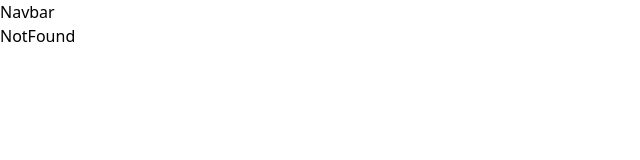
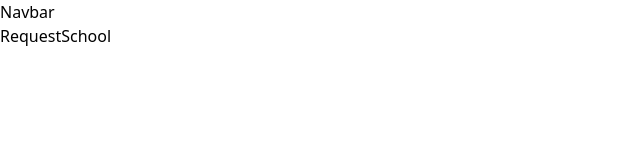
Before and after one commit to chrisj117/CS-472-GROUP-2-PROJECT, a React (Vite) app in the folder web/: page /request-school in a window 1280 px wide. Shown: the top 160 px of the page, without its empty margins (0-640 px from the left). Built offline with nearby package versions, Linux system fonts and the light colour scheme.

Commit message:
Edit files down to what we use in routes. Outlined routes in main.jsx

```diff
--- a/web/src/App.jsx
+++ /dev/null
@@ -1,24 +0,0 @@
-import { useState, useEffect } from 'react'
-import { Route, Routes } from 'react-router-dom'
-import Home from './pages/Home'
-import NotFound from './pages/NotFound'
-import RequestASchool from './pages/RequestASchool'
-import About from './pages/About'
-import Navbar from './components/Navbar'
-
-function App() {
-  return (
-    <main className="max-w-screen-2xl mx-auto py-8">
-      <Navbar />
-
-      <Routes>
-        <Route path="/" element={<Home />} />
-        <Route path="/about" element={<About />} />
-        <Route path="/request-a-school" element={<RequestASchool />} />
-        <Route path="*" element={<NotFound />} />
-      </Routes>
-    </main>
-  )
-}
-
-export default App
--- a/web/src/main.jsx
+++ b/web/src/main.jsx
@@ -1,13 +1,46 @@
-import React from 'react'
-import ReactDOM from 'react-dom/client'
-import App from './App.jsx'
-import {BrowserRouter } from 'react-router-dom'
-import './index.css'
+import React from 'react';
+import ReactDOM from 'react-dom/client';
+import { RouterProvider, createBrowserRouter } from 'react-router-dom';
+import './index.css';
+
+import Root from './pages/Root.jsx';
+import NotFound from './pages/NotFound.jsx';
+import School from './pages/School.jsx';
+import About from './pages/About.jsx';
+import RequestSchool from './pages/RequestSchool';
+import Course from './pages/Course';
+import Review from './pages/Review';
+
+const router = createBrowserRouter([
+  {
+    path: '/',
+    element: <Root />,
+    errorElement: <NotFound />,
+    children: [
+      { path: 'about', element: <About /> },
+      { path: 'request-school', element: <RequestSchool /> },
+      {
+        path: 'schools/:schoolId',
+        element: <School />,
+        children: [
+          {
+            path: 'courses/:courseId',
+            element: <Course />,
+            children: [
+              {
+                path: 'review',
+                element: <Review />,
+              },
+            ],
+          },
+        ],
+      },
+    ],
+  },
+]);
 
 ReactDOM.createRoot(document.getElementById('root')).render(
-  // <React.StrictMode>
-  <BrowserRouter>
-    <App />
-  </BrowserRouter>
-  // </React.StrictMode>,
-)
+  <React.StrictMode>
+    <RouterProvider router={router} />
+  </React.StrictMode>
+);
--- a/web/src/pages/CourseProfessor.jsx
+++ /dev/null
@@ -1,6 +0,0 @@
-const CourseProfessor = () => {
-  return (
-    <div>CourseProfessor</div>
-  )
-}
-export default CourseProfessor
--- a/web/src/pages/CourseProfessorReview.jsx
+++ /dev/null
@@ -1,6 +0,0 @@
-const CourseProfessorReview = () => {
-  return (
-    <div>CourseProfessorReview</div>
-  )
-}
-export default CourseProfessorReview
--- a/web/src/pages/CourseSearch.jsx
+++ /dev/null
@@ -1,6 +0,0 @@
-const CourseSearch = () => {
-  return (
-    <div>CourseSearch</div>
-  )
-}
-export default CourseSearch
--- a/web/src/pages/RequestASchool.jsx
+++ /dev/null
@@ -1,6 +0,0 @@
-const RequestASchool = () => {
-  return (
-    <div>RequestASchool</div>
-  )
-}
-export default RequestASchool
--- /dev/null
+++ b/web/src/pages/RequestSchool.jsx
@@ -0,0 +1,4 @@
+const RequestSchool = () => {
+  return <div>RequestSchool</div>;
+};
+export default RequestSchool;
--- /dev/null
+++ b/web/src/pages/Review.jsx
@@ -0,0 +1,4 @@
+const Review = () => {
+  return <div>Review</div>;
+};
+export default Review;
--- /dev/null
+++ b/web/src/pages/Root.jsx
@@ -0,0 +1,13 @@
+import { Outlet } from 'react-router-dom';
+import Navbar from '../components/Navbar';
+
+const Root = () => {
+  return (
+    <>
+      <Navbar />
+      <Outlet />
+    </>
+  );
+};
+
+export default Root;
--- /dev/null
+++ b/web/src/pages/School.jsx
@@ -0,0 +1,6 @@
+const School = () => {
+  return (
+    <div>School</div>
+  )
+}
+export default School
```
Also changed, not shown: web/src/components/Card.jsx (+4 -6 lines).
